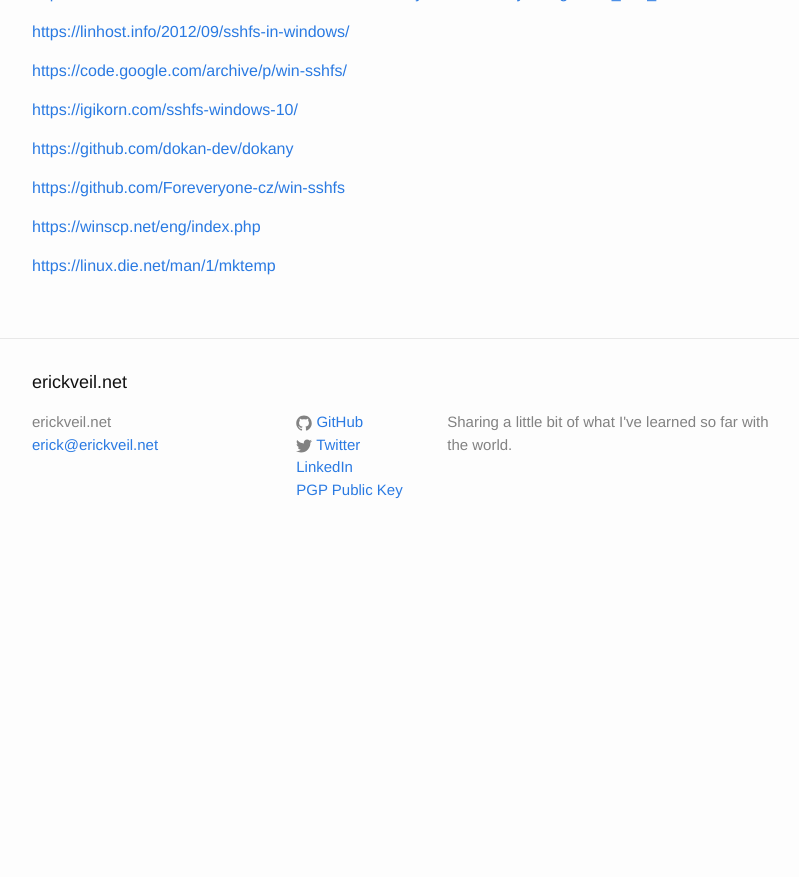
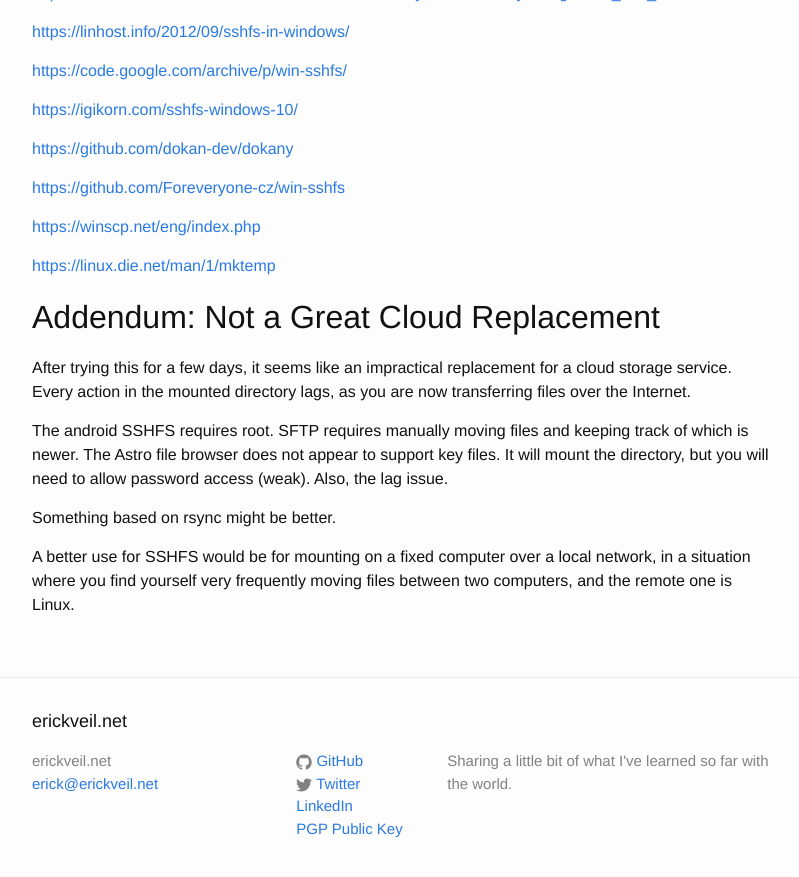
Before and after one commit to erickveil/erickveil.github.com, a Jekyll site: the page built from _posts/2017-03-20-How-To-Mount-Remote-Linux-File-Systems.md, in a window 1280 px wide and 900 px high, scrolled down 4356 px. Shown: the top 877 px of the window, without its empty margins (238-1037 px from the left). Built offline with Jekyll 4.4.1, drawn with Linux system fonts in a browser that asks for light colours; before the commit the page ends 4917 px from its top, so only the background shows below that.

Commit message:
Added addendum to SSHFS post

```diff
--- a/_posts/2017-03-20-How-To-Mount-Remote-Linux-File-Systems.md
+++ b/_posts/2017-03-20-How-To-Mount-Remote-Linux-File-Systems.md
@@ -134,3 +134,13 @@ This puts us back in the position of hosting our files on someone else's compute
 [https://winscp.net/eng/index.php](https://winscp.net/eng/index.php)
 
 [https://linux.die.net/man/1/mktemp](https://linux.die.net/man/1/mktemp)
+
+## Addendum: Not a Great Cloud Replacement
+
+After trying this for a few days, it seems like an impractical replacement for a cloud storage service. Every action in the mounted directory lags, as you are now transferring files over the Internet.
+
+The android SSHFS requires root. SFTP requires manually moving files and keeping track of which is newer. The Astro file browser does not appear to support key files. It will mount the directory, but you will need to allow password access (weak). Also, the lag issue.
+
+Something based on rsync might be better.
+
+A better use for SSHFS would be for mounting on a fixed computer over a local network, in a situation where you find yourself very frequently moving files between two computers, and the remote one is Linux.
```
